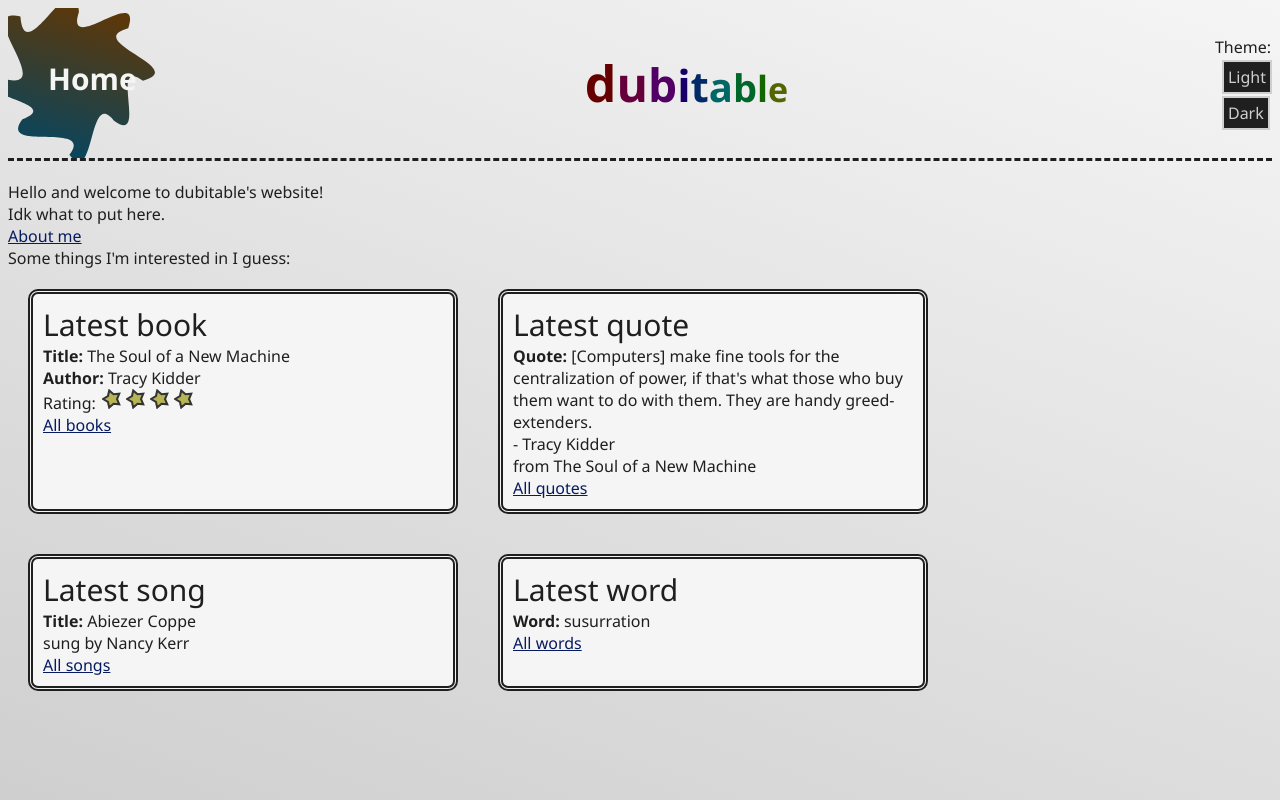
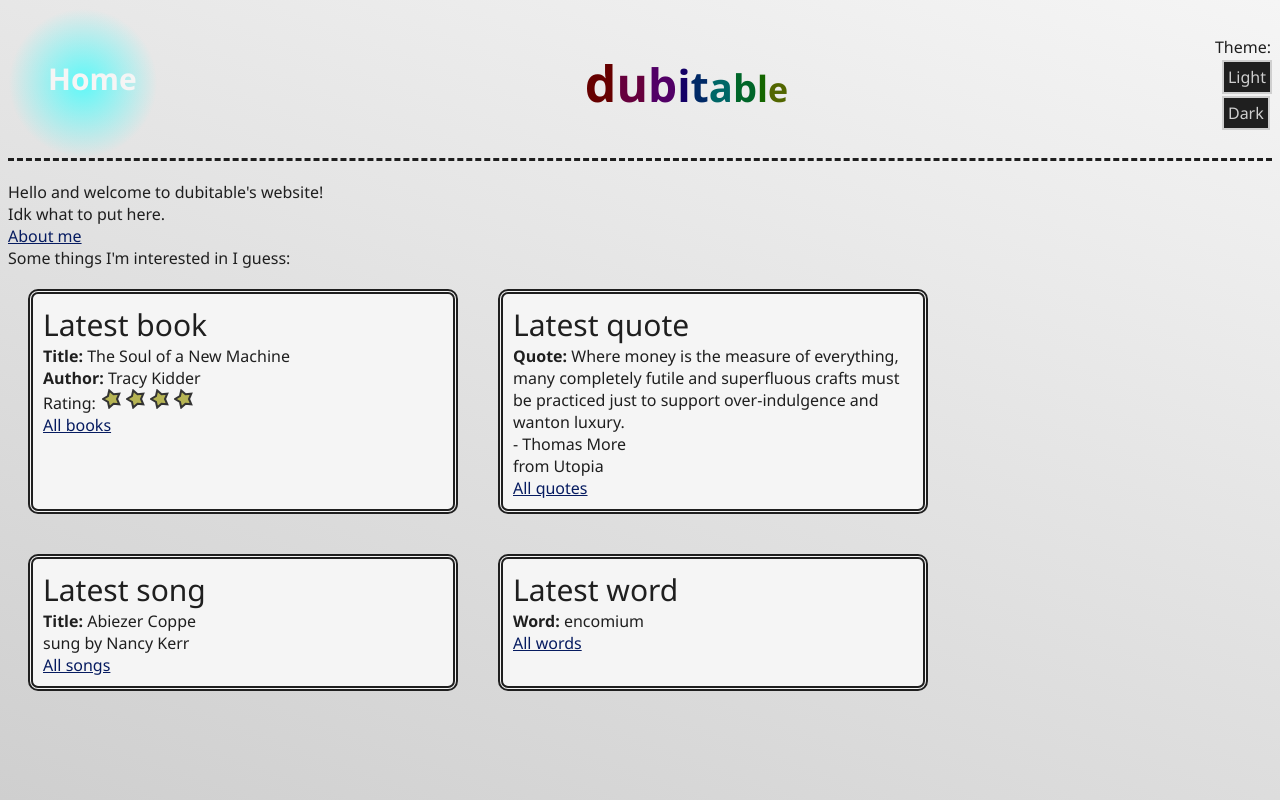
Before and after one commit to dubitabley/website, a SvelteKit app: page / in a window 1280 px wide. Built offline with nearby package versions, Linux system fonts and the light colour scheme.

Commit message:
Clean up splodge and add quote/word

```diff
--- /dev/null
+++ b/src/lib/components/splodge-tile.svelte
@@ -0,0 +1,43 @@
+<script lang="ts">
+    import { onMount, type Snippet } from "svelte";
+
+    type SplodgeTileProps = {
+        children: Snippet
+    };
+
+    let {
+        children
+    }: SplodgeTileProps = $props();
+</script>
+
+<style>
+
+.splodge-tile {
+    flex-grow: 1;
+    width: 100%;
+    height: 100%;
+    --hue: 0;
+    background: radial-gradient(hsl(var(--hue), 92%, 67%), transparent 70%);
+    animation-name: hue-anim;
+    animation-duration: 2s;
+    animation-iteration-count: infinite;
+    animation-direction: normal;
+    animation-timing-function: linear;
+}
+
+@keyframes hue-anim {
+    0% {
+        --hue: 0;
+    }
+
+    100% {
+        --hue: 360;
+    }
+}
+
+</style>
+
+<div class="splodge-tile">
+</div>
+
+{@render children()}
--- a/src/lib/interests/quotes.json
+++ b/src/lib/interests/quotes.json
@@ -34,6 +34,11 @@
       "quote": "[Computers] make fine tools for the centralization of power, if that's what those who buy them want to do with them. They are handy greed-extenders.",
       "from": "The Soul of a New Machine",
       "by": "Tracy Kidder"
+    },
+    {
+      "quote": "Where money is the measure of everything, many completely futile and superfluous crafts must be practiced just to support over-indulgence and wanton luxury.",
+      "from": "Utopia",
+      "by": "Thomas More"
     }
   ]
 }
--- a/src/lib/interests/words.json
+++ b/src/lib/interests/words.json
@@ -8,6 +8,9 @@
         },
         {
             "word": "susurration"
+        },
+        {
+            "word": "encomium"
         }
     ]
 }
--- a/src/routes/(app)/header.svelte
+++ b/src/routes/(app)/header.svelte
@@ -1,6 +1,6 @@
 <script lang="ts">
     import Theming from "./theming.svelte";
-    import Splodge from "$lib/components/splodge.svelte";
+    import SplodgeTile from "$lib/components/splodge-tile.svelte";
 
     const headerTitle = "dubitable";
 
@@ -8,9 +8,9 @@
 
 <div class="header">
     <div class="header-left">
-        <Splodge>
+        <SplodgeTile>
             <a class="header-home" href="/">Home</a>
-        </Splodge>
+        </SplodgeTile>
     </div>
     <h1 class="header-text">
         {#each headerTitle.normalize("NFC") as character, index}
@@ -45,7 +45,7 @@
         height: 100%;
     }
 
-    @media (width < 400px) {
+    @media (width < 420px) {
         .header-left {
             aspect-ratio: 1 / 1;
             height: 50%;
@@ -60,6 +60,7 @@
 
     .header-text {
         flex-grow: 1;
+        text-wrap: nowrap;
     }
 
     .header {
```
